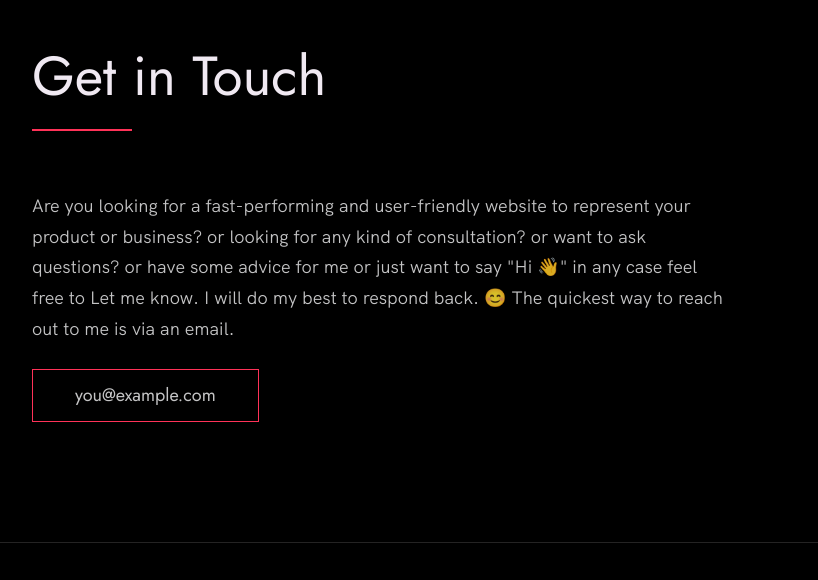
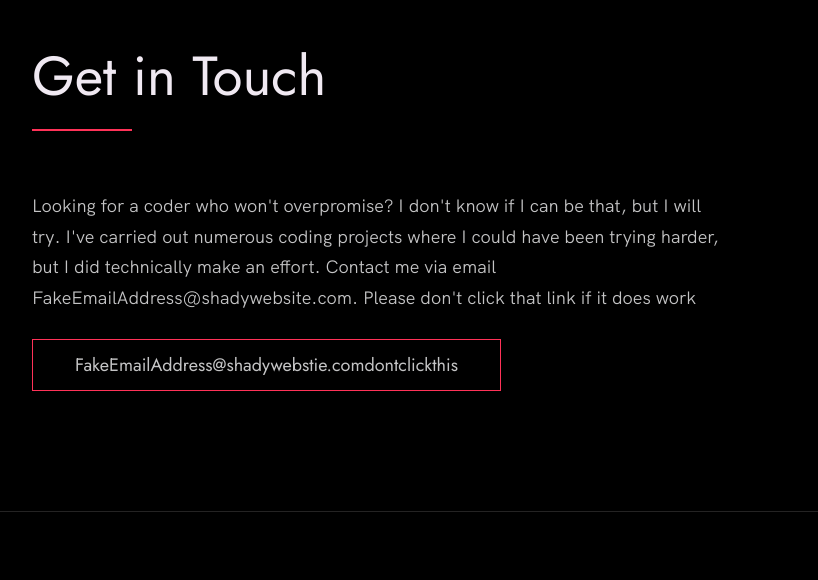
Before and after one commit to Computer-and-Information-Science/portfolio-ReChetCoder, a plain HTML site: page index.html in a window 1280 px wide. Shown: the part 3911-4491 px from the top of the page, without its empty margins (58-876 px from the left). Drawn offline with Linux system fonts and the light colour scheme.

Commit message:
Update index.html

```diff
--- a/index.html
+++ b/index.html
@@ -29,7 +29,7 @@
 
   <meta name="description" content="Add small description of yourslef.">
   <!-- Add some coding keywords below, Ex: (React, CSS etc) -->
-  <meta name="keywords" content="Put your name, skills and some coding keywords" />
+  <meta name="keywords" content="My name is Chester Soto. I've studied code since my first year in highschool, and have mastered the art of just passing each year." />
   <link rel="stylesheet" href="index.css" />
 </head>
 
@@ -205,15 +205,15 @@
       <h2>Get in Touch</h2>
       <div class="contact__info">
         <p>
-          Are you looking for a fast-performing and user-friendly website to
-          represent your product or business? or looking for any kind of
-          consultation? or want to ask questions? or have some advice for me
-          or just want to say "Hi 👋" in any case feel free to Let me know. I
-          will do my best to respond back. 😊 The quickest way to reach out to
-          me is via an email.
+          Looking for a coder who won't overpromise? I don't
+          know if I can be that, but I will try. I've carried
+          out numerous coding projects where I could have been
+          trying harder, but I did technically make an effort.
+          Contact me via email FakeEmailAddress@shadywebsite.com.
+          Please don't click that link if it does work
         </p>
         <!-- Replace the email with yours -->
-        <a href="mailto:you@example.com" class="btn">you@example.com</a>
+        <a href="mailto:you@example.com" class="btn">FakeEmailAddress@shadywebstie.comdontclickthis</a>
       </div>
     </div>
   </section>
```
